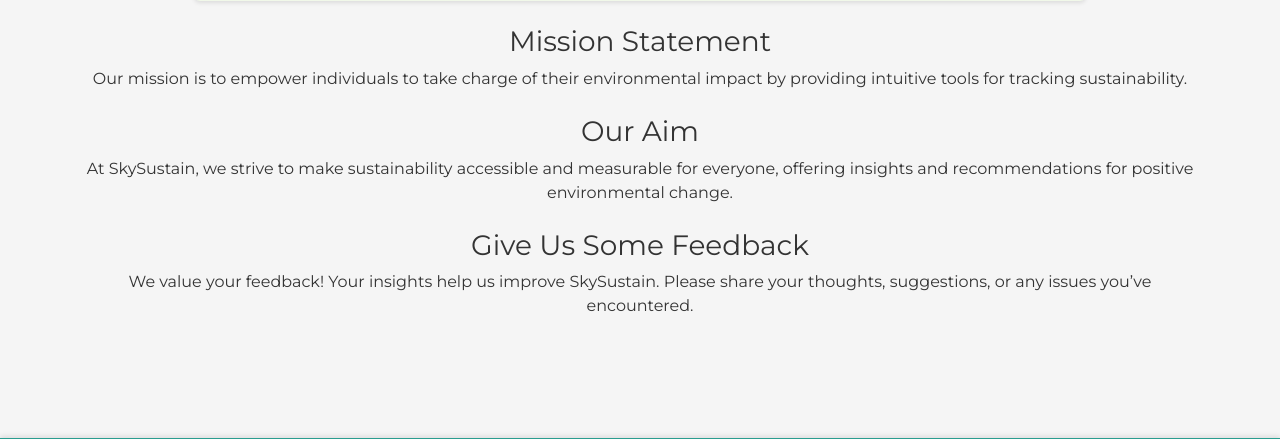
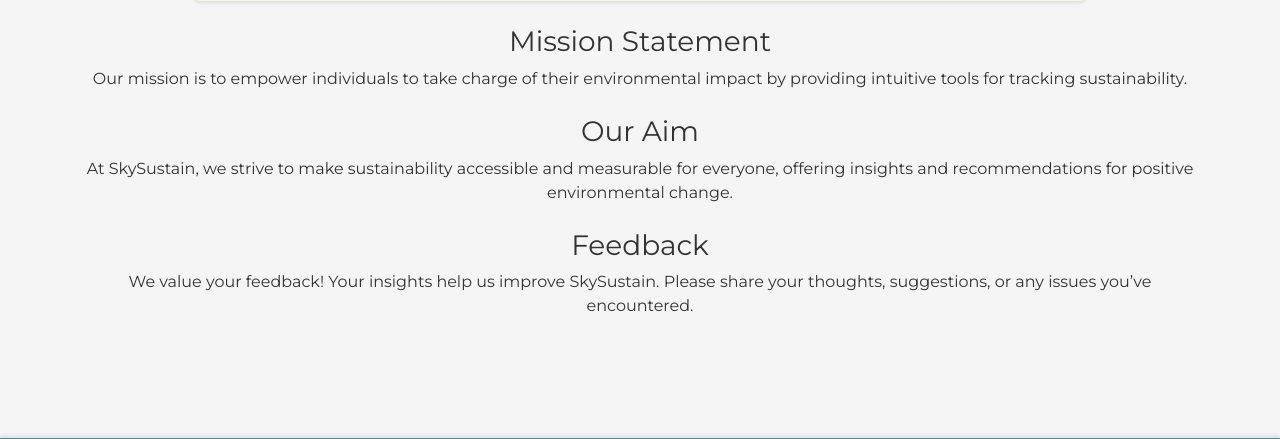
Before and after one commit to mahsan2002/4Loop, a Flask app: page /aboutus in a window 1280 px wide. Shown: the part 1041-1480 px from the top of the page. Run offline with Flask 3, Linux system fonts and the light colour scheme; some libraries are stand-ins or nearby versions.

Commit message:
EDIT:About Us page layout

```diff
--- a/application/templates/AboutUs.html
+++ b/application/templates/AboutUs.html
@@ -65,7 +65,7 @@
             <p>At SkySustain, we strive to make sustainability accessible and measurable for everyone, offering insights and recommendations for positive environmental change.</p>
         </div>
         <div class="feedback my-4 text-center">
-            <h3>Give Us Some Feedback</h3>
+            <h3>Feedback</h3>
             <p>We value your feedback! Your insights help us improve SkySustain. Please share your thoughts, suggestions, or any issues you’ve encountered.</p>
         </div>
     </section>
```
